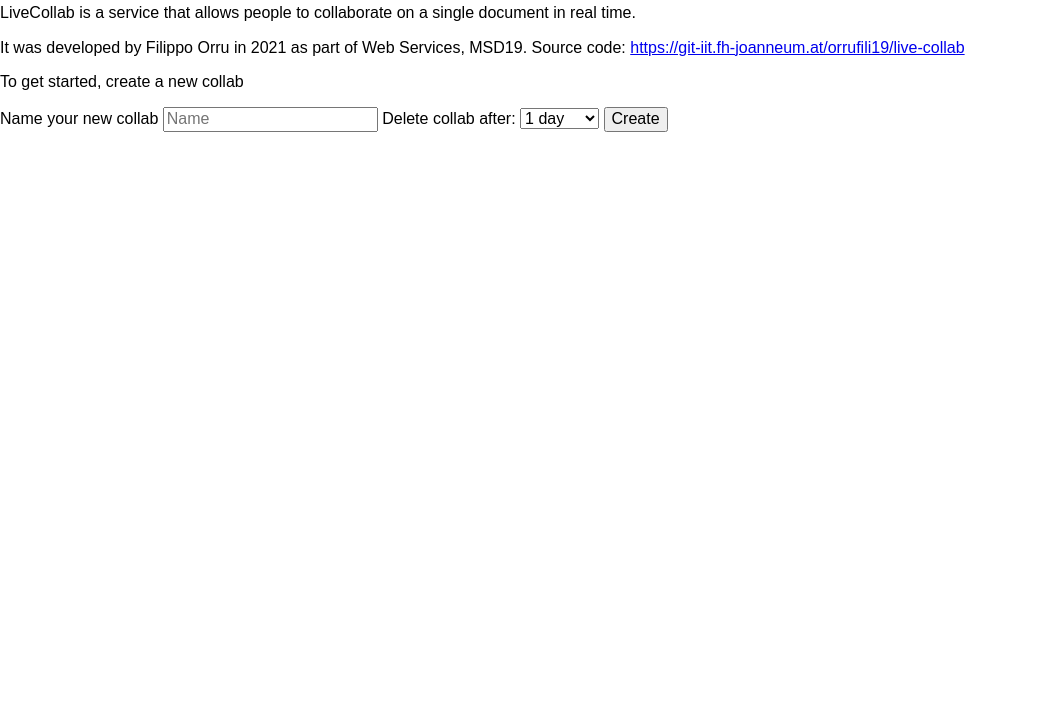
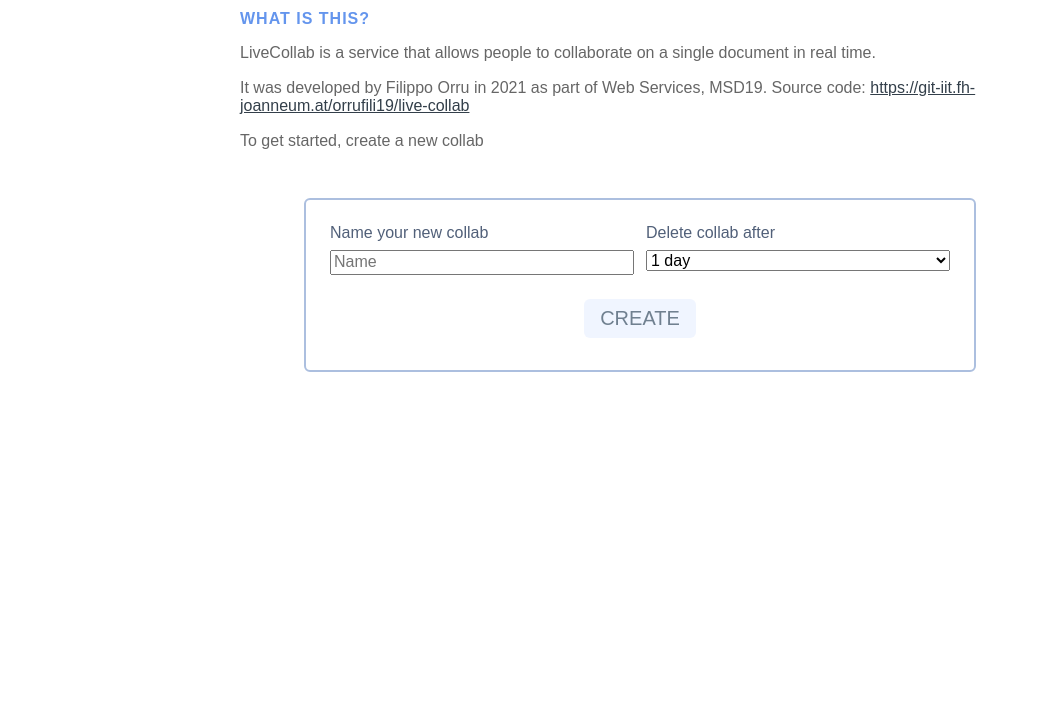
Before and after one commit to ffactory-ofcl/live-collab, a plain HTML site: page static/index.html in a window 1280 px wide. Shown: the part 123-832 px from the top of the page, without its empty margins (0-1039 px from the left). Before the commit the page ends 800 px from the top, so only its background shows below. Drawn offline with Linux system fonts and the light colour scheme.

Commit message:
progress

```diff
--- a/static/css/collab.css
+++ b/static/css/collab.css
@@ -13,6 +13,7 @@ div#content-wrapper {
 }
 
 header {
+  margin-top: 24px;
   display: flex;
   align-items: center;
 }
@@ -25,6 +26,7 @@ header > * {
   color: slategrey;
   text-decoration: none;
   transition: all 0.2s;
+  font-family: Courier, serif;
 }
 
 #logo-link:hover {
@@ -101,3 +103,85 @@ button.themed:hover {
   justify-content: end;
   margin-right: 0;
 }
+
+.subtitle {
+  font-size: 1rem;
+  text-transform: uppercase;
+  letter-spacing: 1px;
+  color: #6495ED;
+}
+
+p {
+  color: #666666;
+}
+
+a {
+  color: #333f4a;
+}
+
+a:visited {
+  color: #333f4a;
+}
+
+section#create-collab {
+  margin: 48px 0;
+}
+
+section#create-collab > form {
+  display: flex;
+  align-items: center;
+
+  margin: 0 64px;
+  border-radius: 6px;
+  border: 2px solid #ACBFDF;
+  padding: 24px;
+}
+
+.stack {
+  display: flex;
+  flex-direction: column;
+  width: 100%;
+}
+
+.stack.margin-r {
+  margin-right: 12px;
+}
+
+.stack.h {
+  flex-direction: row;
+}
+
+.stack > * {
+  margin-bottom: 8px;
+}
+
+label {
+  color: #516079;
+}
+
+#create-collab-button {
+  text-transform: uppercase;
+  font-size: 1.25rem;
+  align-self: center;
+  color: #2e4471;
+  background: #85abfa20;
+  width: max-content;
+  border: 3px inset rgba(15, 29, 57, 0.2);
+  padding: 8px 16px;
+  border-radius: 6px;
+  transition: all 0.15s ease;
+  cursor: pointer;
+}
+
+#create-collab-button:disabled {
+  color: slategrey;
+  border: none !important;
+}
+
+#create-collab-button:hover {
+  border-color: #6a9bfa;
+}
+
+#create-collab-button:active {
+  border-color: transparent;
+}
--- a/static/index.html
+++ b/static/index.html
@@ -4,36 +4,47 @@
   <meta charset="UTF-8"/>
   <title>LiveCollab</title>
   <link rel="stylesheet" type="text/css" href="/static/css/normalize.css"/>
-  <link rel="stylesheet" type="text/css" href="/static/css/index.css"/>
+  <link rel="stylesheet" type="text/css" href="/static/css/collab.css"/>
 </head>
 <body>
+<div id="content-wrapper">
   <header>
-  <h1>LiveCollab</h1>
+    <a id="logo-link" href="/"><h1>LiveCollab</h1></a>
   </header>
   <section>
-  <h2 class="title">What is this?</h2>
+    <h2 class="subtitle">What is this?</h2>
     <p>LiveCollab is a service that allows people to collaborate on a single document in real time.</p>
     <p>It was developed by Filippo Orru in 2021 as part of Web Services, MSD19. Source code:
       <a href="https://git-iit.fh-joanneum.at/orrufili19/live-collab">https://git-iit.fh-joanneum.at/orrufili19/live-collab</a>
     </p>
     <p>To get started, create a new collab</p>
   </section>
-<div class="create-collab">
+  <section id="create-collab">
     <form id="create-collab-form">
+      <div class="stack v">
+        <div class="stack h">
+          <div class="stack v margin-r">
             <label for="create-collab-name">Name your new collab</label>
             <input id="create-collab-name" placeholder="Name"/>
-    <label for="create-collab-duration">Delete collab after:</label>
+          </div>
+          <div class="stack v">
+            <label for="create-collab-duration">Delete collab after</label>
             <select id="create-collab-duration">
               <option value="1">1 day</option>
               <option value="7">7 days</option>
               <option value="30">30 days</option>
             </select>
-    <button type="submit">Create</button>
+          </div>
+        </div>
+
+        <button id="create-collab-button" type="submit" disabled="">Create</button>
+
         <span hidden="hidden" id="create-collab-error">An error occurred. Please reload the page and try again.</span>
+      </div>
     </form>
 
+  </section>
 </div>
-
 <script type="text/javascript" src="/static/js/main.js"></script>
 </body>
 
--- a/static/js/main.js
+++ b/static/js/main.js
@@ -3,12 +3,21 @@ const errorText = document.getElementById("create-collab-error");
 const collabName = document.getElementById("create-collab-name");
 const collabDuration = document.getElementById("create-collab-duration");
 
+function main() {
   let urlParams = new URLSearchParams(window.location.search);
   if (urlParams.get("id") !== null) {
     collabName.value = urlParams.get("id");
     window.history.replaceState(null, null, "/");
   } else {
     collabName.value = "";
+  }
+
+  const collabNameInput = document.getElementById("create-collab-name");
+  const collabCreateButton = document.getElementById("create-collab-button");
+  collabCreateButton.disabled = !collabNameInput.value.length > 0;
+  collabNameInput.addEventListener("input", () => {
+    collabCreateButton.disabled = !collabNameInput.value.length > 0;
+  });
 }
 
 async function createCollab(event) {
@@ -30,3 +39,5 @@ async function createCollab(event) {
 
   return false;
 }
+
+main();
```
Also changed, not shown: static/js/collab.js (+30 -3 lines), static/css/index.css (deleted), 5 other files. Lines whose indentation alone changed are shown as unchanged.
